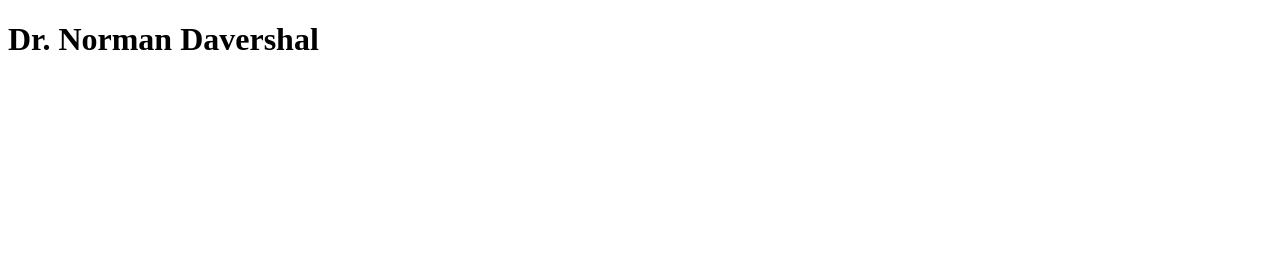
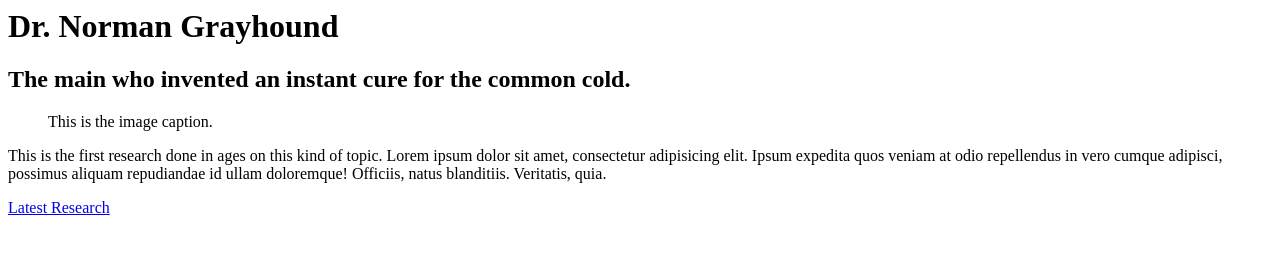
Before and after one commit to danshtu/FCC-projects, a plain HTML site: page Responsive Web Design/Tribute Page/index.html in a window 1280 px wide. Drawn offline with Linux system fonts and the light colour scheme.

Commit message:
tribute page, imported from my codepen

```diff
--- a/Responsive Web Design/Tribute Page/index.html
+++ b/Responsive Web Design/Tribute Page/index.html
@@ -1,28 +1,26 @@
-<!DOCTYPE html>
-<html lang="en">
-<head>
-  <meta charset="UTF-8">
-  <meta name="viewport" content="width=device-width, initial-scale=1.0">
-  <meta http-equiv="X-UA-Compatible" content="ie=edge">
-  <title>Tribute Page</title>
-  <link rel="stylesheet" href="css/style.css">
-  <script src="https://cdn.freecodecamp.org/testable-projects-fcc/v1/bundle.js"></script>
-  <!--
+<script src="https://cdn.freecodecamp.org/testable-projects-fcc/v1/bundle.js"></script>
+<div id="main">
+  <!-- #1 -->
+  <div id="title">
+    <!-- #2 -->
+    <h1>Dr. Norman Grayhound</h1>
+    <h2>The main who invented an instant cure for the common cold.</h2>
+  </div>
 
-  Hello Camper!
+  <div id="img-div">
+    <!-- #3 -->
+    <figure>
+      <div alt="" id="image"></div> <!-- #4 -->
+      <figcaption id="img-caption">This is the image caption.</figcaption> <!-- #5 -->
+    </figure>
+  </div>
 
-  For now, the test suite only works in Chrome! Please read the README below in the JS Editor before beginning. Feel free to delete this message once you have read it. Good luck and Happy Coding!
+  <div id="tribute-info">
+    <!-- #6 -->
+    <p>This is the first research done in ages on this kind of topic. Lorem ipsum dolor sit amet, consectetur
+      adipisicing elit. Ipsum expedita quos veniam at odio repellendus in vero cumque adipisci, possimus aliquam
+      repudiandae id ullam doloremque! Officiis, natus blanditiis. Veritatis, quia.</p>
+    <a href="http://www.google.com" id="tribute-link" target="_blank">Latest Research</a> <!-- #7 -->
+  </div>
 
-  - The freeCodeCamp Team
-
-  -->
-</head>
-<body>
-
-  <!-- User Story #1: My tribute page should have an element with a corresponding id="main", which contains all other elements. -->
-  <div id="main">
-    <h1 id="title">Dr. Norman Davershal</h1>
-
-  </div>
-</body>
-</html>
+</div>
```
